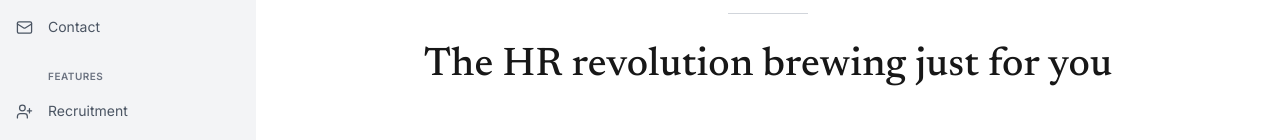
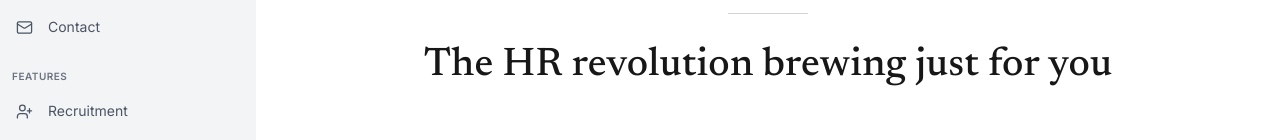
Before and after one commit to varchasvakhare2022/Frappe-HRMS-Clone, a React (Vite) app: page / in a window 1280 px wide. Shown: the part 211-351 px from the top of the page. Built offline with nearby package versions, Linux system fonts and the light colour scheme.

Commit message:
Fix features alignment

```diff
--- a/src/components/Sidebar.jsx
+++ b/src/components/Sidebar.jsx
@@ -148,7 +148,7 @@ function Sidebar({ isHovered, setIsHovered }) {
 
           {/* Features Section Header */}
           <div
-            className="mb-2 ml-12 flex items-center"
+            className="mb-2 px-3 flex items-center"
             style={{
               opacity: isHovered ? 1 : 0,
               transition: 'opacity 200ms ease-out',
```
